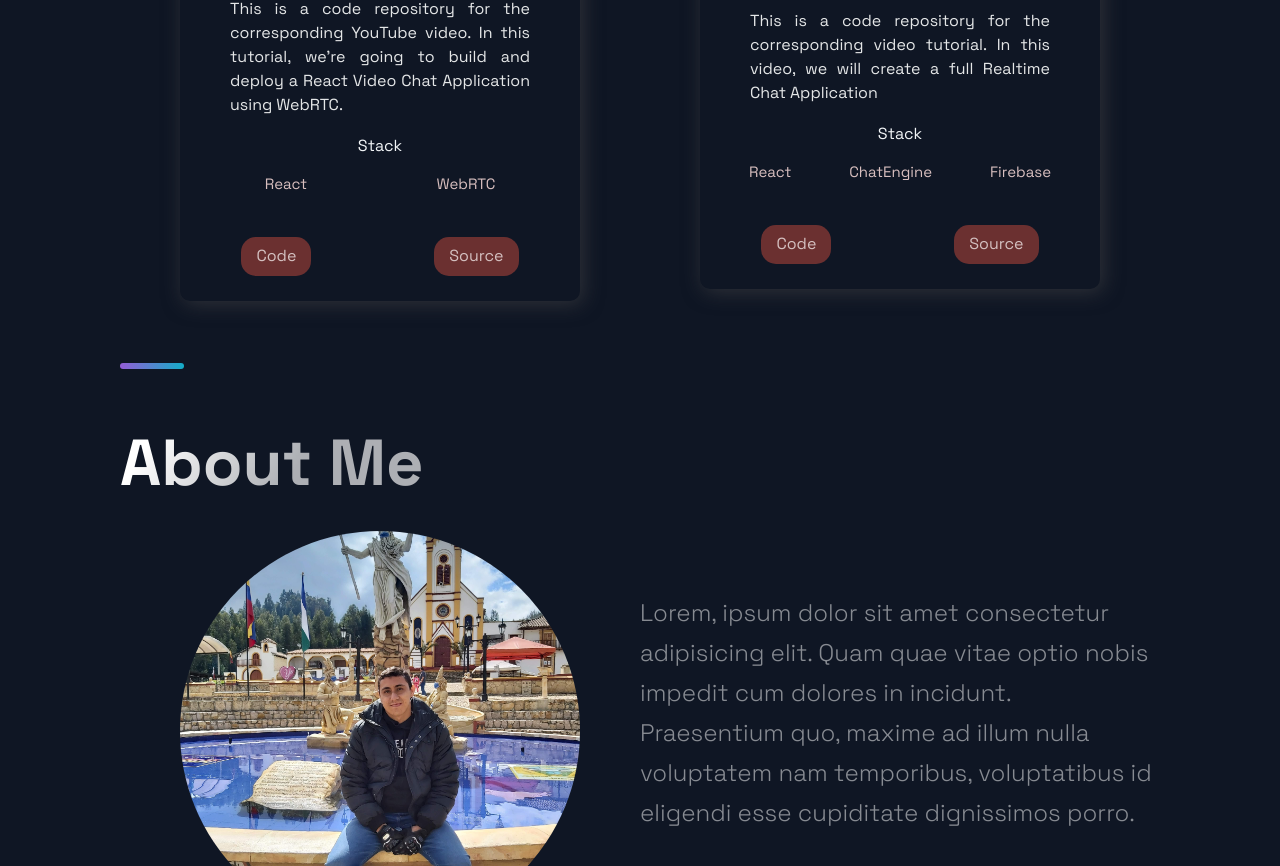
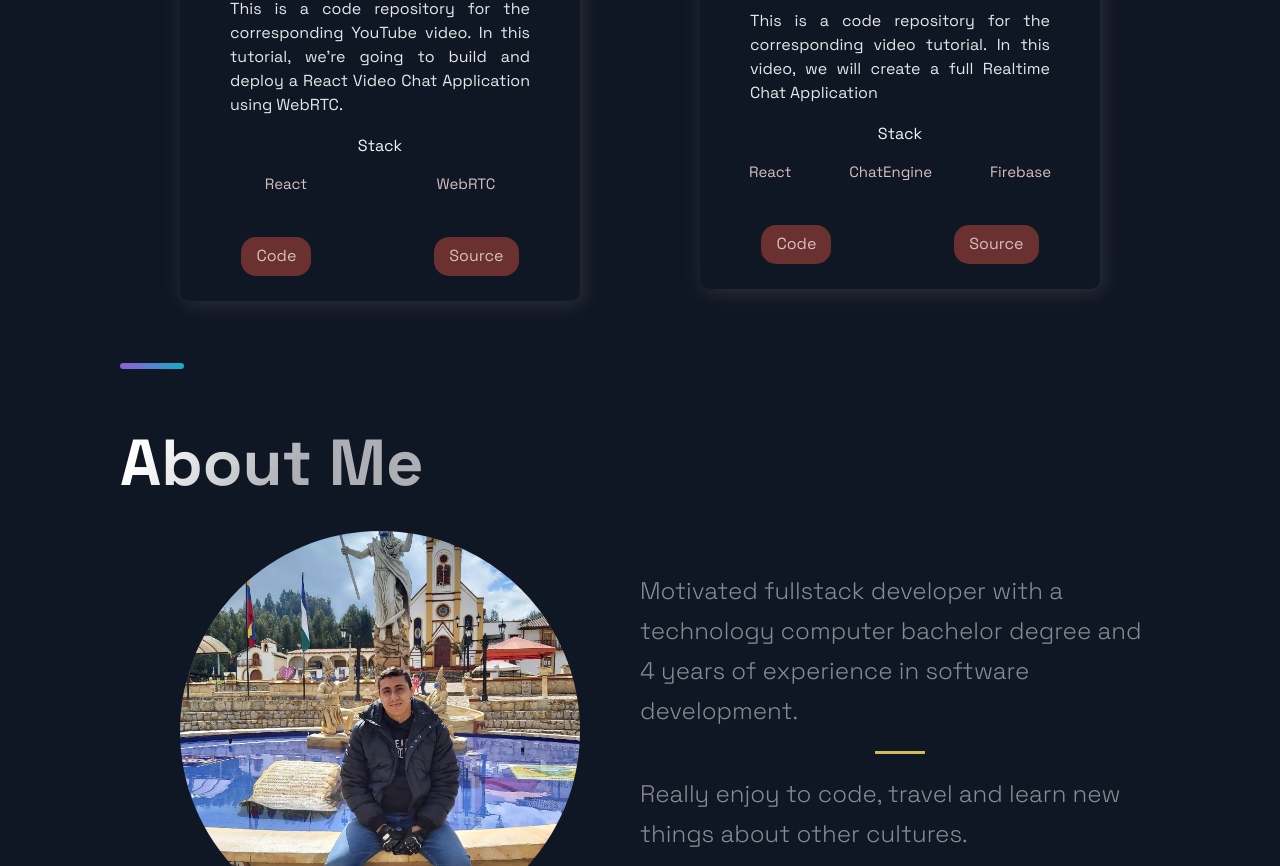
Before and after one commit to Juanfe98/personalPortfolio, a Next.js app: page / in a window 1280 px wide. Shown: the part 1934-2800 px from the top of the page. Built offline with nearby package versions, Linux system fonts and the light colour scheme.

Commit message:
Botton to download cv created

```diff
--- a/src/components/About/About.js
+++ b/src/components/About/About.js
@@ -1,5 +1,5 @@
 import React from "react";
-import { Section, SectionDivider, SectionTitle, SectionText } from '../../styles/GlobalComponents';
+import { Section, SectionDivider, SectionTitle, SectionText, Hr } from '../../styles/GlobalComponents';
 import {SectionRow, Img} from './AboutStyles';
 
 
@@ -14,10 +14,10 @@ export function About() {
           alt="Personal"
         />
         <SectionText>
-          Lorem, ipsum dolor sit amet consectetur adipisicing elit. Quam
-          quae vitae optio nobis impedit cum dolores in incidunt.
-          Praesentium quo, maxime ad illum nulla voluptatem nam temporibus,
-          voluptatibus id eligendi esse cupiditate dignissimos porro.
+          Motivated fullstack developer with a technology computer bachelor degree and 4 years
+          of experience in software development.
+          <Hr />
+          Really enjoy to code, travel and learn new things about other cultures.
         </SectionText>
       </SectionRow>
     </Section>
--- a/src/components/Hero/Hero.js
+++ b/src/components/Hero/Hero.js
@@ -25,6 +25,7 @@ const Hero = (props) => (
       <SectionText size="32px">
         I'm a <TypingAnimation phrases={phrases}/>
       </SectionText>
+      <Button onClick={props.handleClick}>Download CV</Button>
     </LeftSection>
   </Section>
 );
--- a/src/components/Projects/Projects.js
+++ b/src/components/Projects/Projects.js
@@ -5,14 +5,13 @@ import {
   ExternalLinks,
   GridContainer,
   HeaderThree,
-  Hr,
   Tag,
   TagList,
   TitleContent,
   UtilityList,
   Img
 } from './ProjectsStyles';
-import { Section, SectionDivider, SectionTitle } from '../../styles/GlobalComponents';
+import { Section, SectionDivider, SectionTitle, Hr } from '../../styles/GlobalComponents';
 import { projects } from '../../constants/constants';
 
 const Projects = () => (
--- a/src/components/Projects/ProjectsStyles.js
+++ b/src/components/Projects/ProjectsStyles.js
@@ -46,14 +46,6 @@ export const HeaderThree = styled.h3`
   color: #9cc9e3;
   padding: .5rem 0;
   font-size: ${(props) => props.title ? '3rem' : '2rem'};
-`;
-
-export const Hr = styled.hr`
-  width: 50px;
-  height: 3px;
-  margin: 20px auto;
-  border: 0;
-  background: #d0bb57;
 `;
 
 export const Intro = styled.div`
--- a/src/components/Technologies/Technologies.js
+++ b/src/components/Technologies/Technologies.js
@@ -1,5 +1,5 @@
 import React from 'react';
-import { DiFirebase, DiReact, DiAndroid } from 'react-icons/di';
+import { DiFirebase, DiReact, DiAndroid, DiSass, DiNodejsSmall } from 'react-icons/di';
 import { Section, SectionDivider, SectionText, SectionTitle } from '../../styles/GlobalComponents';
 import { List} from './TechnologiesStyles';
 import { ListItem2 } from './atoms/ListItem';
@@ -27,6 +27,16 @@ const Technologies = () =>  (
         title="React Native"
         paragraph="Mobile applications developed using React Native, maps, google auth, QR readers, complex informative apps."
       />
+       <ListItem2
+        Icon={DiSass}
+        title="Sass"
+        paragraph="Sass preprocessor incorated to multiple projects to work easier and in a optimized way the applications styles."
+      />
+       <ListItem2
+        Icon={DiNodejsSmall}
+        title="Node.js - express"
+        paragraph="Create API-REST to connect the front-end. experience working with libraries as JWT for authentification, FS for file manipulation and more."
+      />
     </List>
   </Section>
 );
--- a/src/styles/GlobalComponents/Button.js
+++ b/src/styles/GlobalComponents/Button.js
@@ -1,9 +1,9 @@
 import React from 'react'
-
 import { ButtonBack, ButtonFront } from './index'
 
 const Button = (props) => (
-  <ButtonBack alt={props.alt} form={props.form} disabled={props.disabled}>{props.children}
+  <ButtonBack alt={props.alt} form={props.form} disabled={props.disabled}>
+    {props.children}
     <ButtonFront alt={props.alt} onClick={props.onClick} disabled={props.disabled}>{props.children}</ButtonFront>
   </ButtonBack>
 );
--- a/src/styles/GlobalComponents/index.js
+++ b/src/styles/GlobalComponents/index.js
@@ -279,3 +279,11 @@ export const LinkIconImg = styled.div`
     height: ${({ large }) => large ? '32px' : '16px'};
   }
 `
+
+export const Hr = styled.hr`
+  width: 50px;
+  height: 3px;
+  margin: 20px auto;
+  border: 0;
+  background: #d0bb57;
+`;
```
